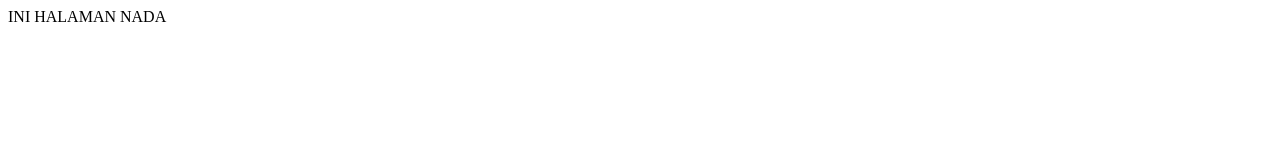
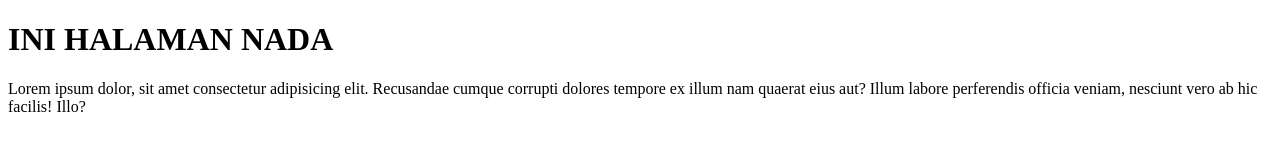
Before and after one commit to andik71/html-edw-msib4, a plain HTML site: page NadaHTML.html in a window 1280 px wide. Drawn offline with Linux system fonts and the light colour scheme.

Commit message:
tambahan

```diff
--- a/NadaHTML.html
+++ b/NadaHTML.html
@@ -7,6 +7,8 @@
     <title>FidhinaFinaDalila</title>
 </head>
 <body>
-    INI HALAMAN NADA
+    <h1>INI HALAMAN NADA</h1>
+    <p>Lorem ipsum dolor, sit amet consectetur adipisicing elit. Recusandae cumque corrupti dolores tempore ex illum nam quaerat eius aut? Illum labore perferendis officia veniam, nesciunt vero ab hic facilis! Illo?</p>
+
 </body>
 </html>
```
